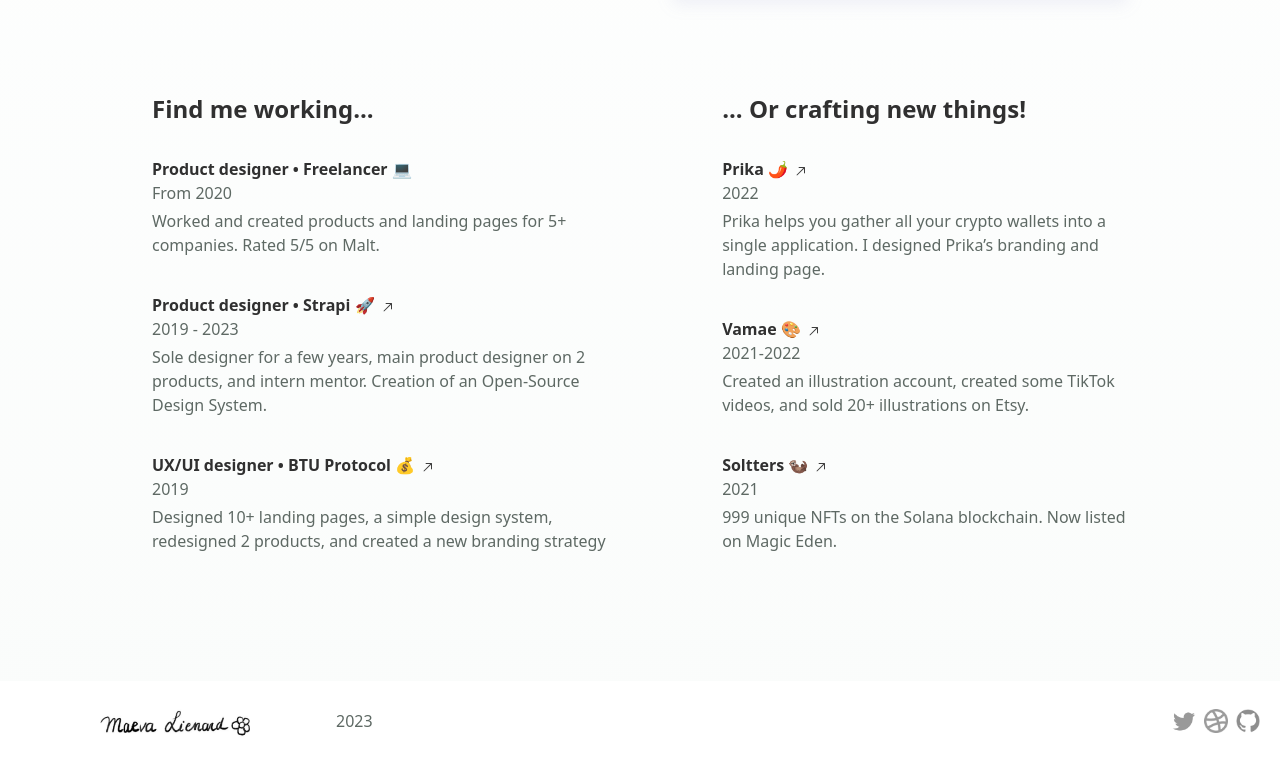
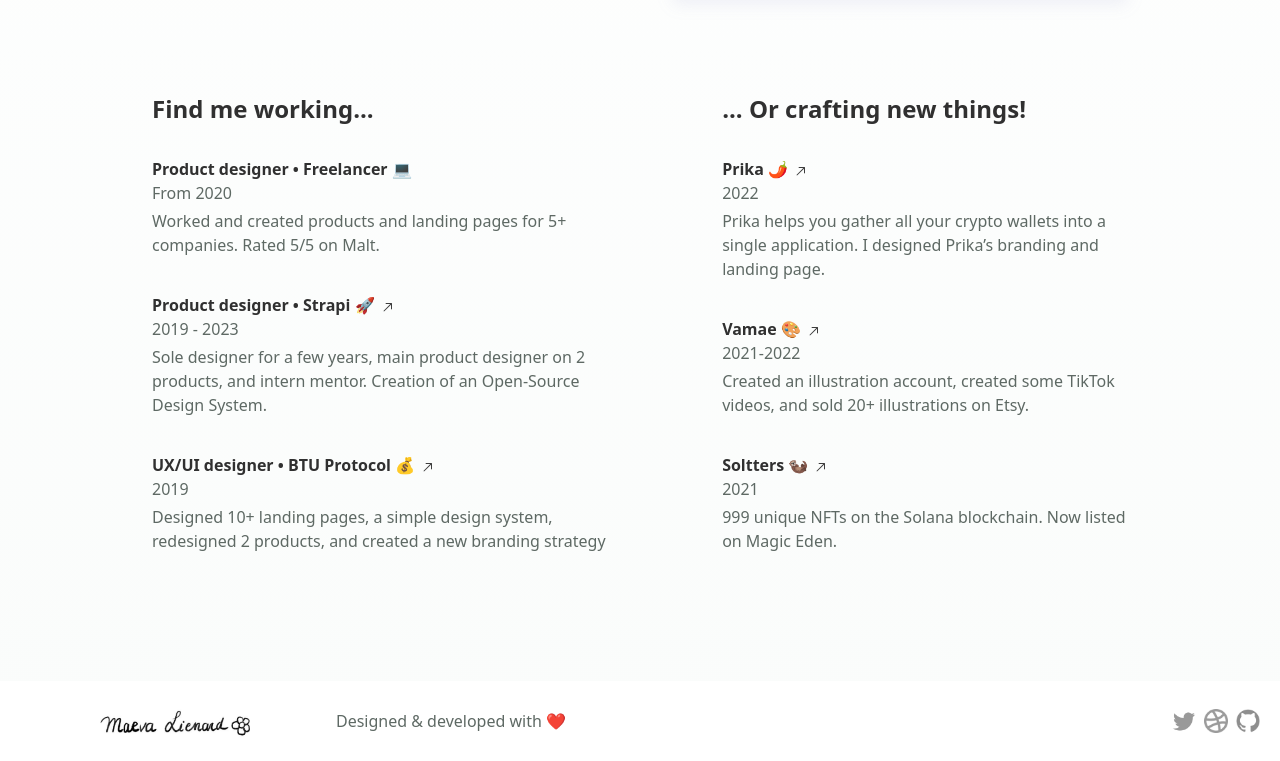
Before and after one commit to maevalienard/Portfolio, a website: page about.html in a window 1280 px wide. Shown: the part 673-1434 px from the top of the page. Drawn offline with Linux system fonts and the light colour scheme.

Commit message:
small footer update

```diff
--- a/about.html
+++ b/about.html
@@ -105,7 +105,7 @@
         <footer class="flex w-full bg-white pl-4 pr-4 justify-between">
             <div class="flex justify-between items-center place-items-start">
                 <img id="logo-footer" src="/assets/logo.png" alt="Main logo" class="block max-w-xs scale-50">
-                <p class="text-neutral-md">2023</p>
+                <p class="text-neutral-md">Designed & developed with ❤️</p>
             </div>
             <div id="social-media-footer" class="flex content-end items-center justify-between">
                 <a href="https://twitter.com/MaevaLienard"><img id="logo-twitter" src="/assets/twitter.png" alt="Twitter logo"></a>
```
Also changed, not shown: case-studies/prika-case-study.html (+1 -1 lines), case-studies/reinsurance-case-study.html (+1 -1 lines), case-studies/soltters-case-study.html (+1 -1 lines), case-studies/strapi-case-study.html (+1 -1 lines), case-studies/vamae-case-study.html (+1 -1 lines), case-studies/yoonest-case-study.html (+1 -1 lines), index.html (+1 -1 lines).
